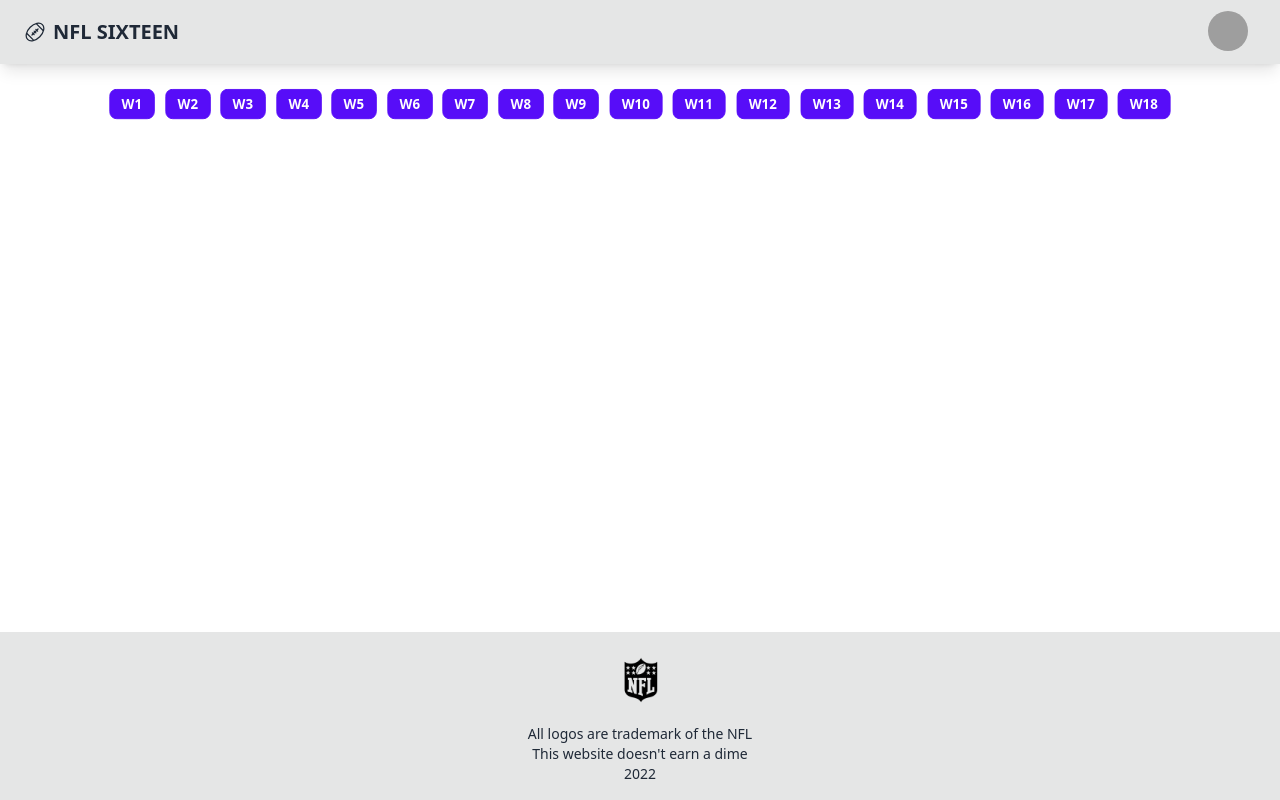
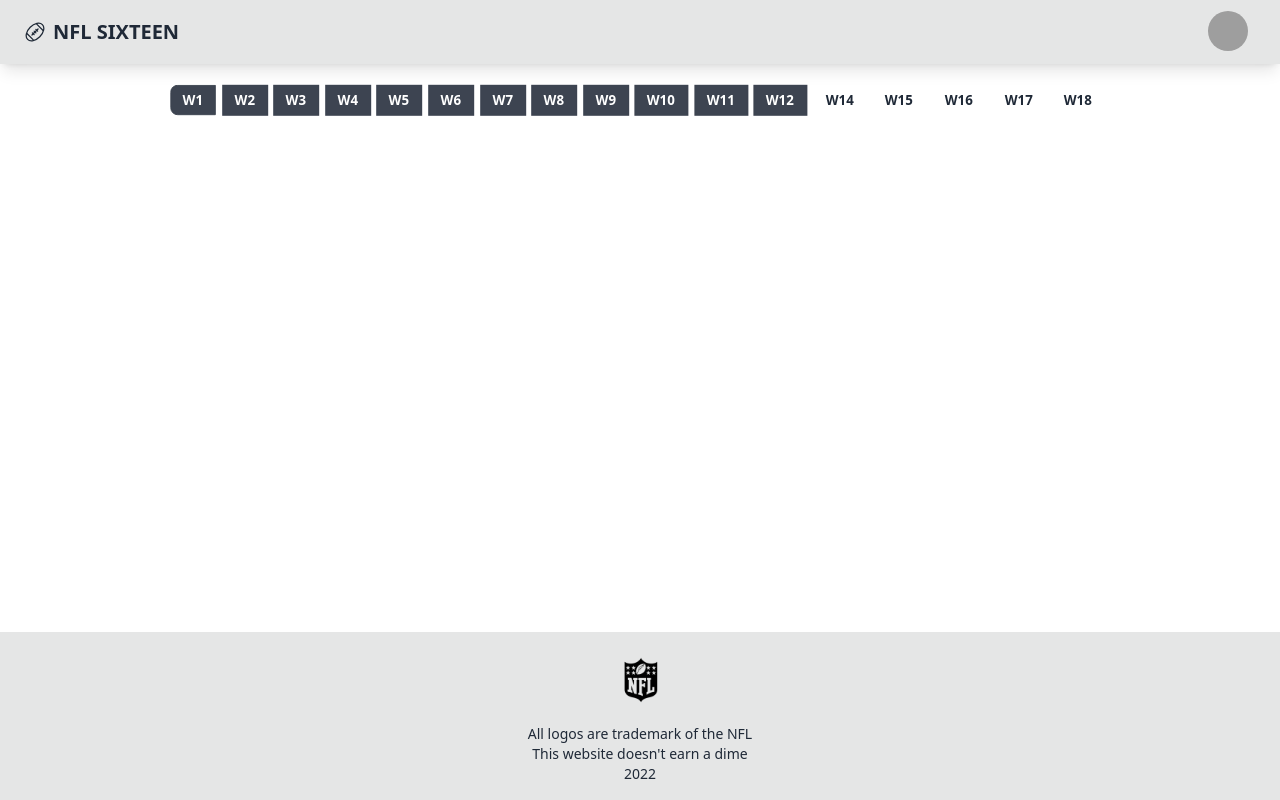
Before and after one commit to jcampanotto/nfl-sixteen, a React (Create React App) app: page / in a window 1280 px wide. Built offline with nearby package versions, Linux system fonts and the light colour scheme; grey boxes are pictures that could not be loaded.

Commit message:
Added radio buttons for week selection instead

```diff
--- a/src/App.js
+++ b/src/App.js
@@ -1,7 +1,7 @@
 import Footer from "./components/layout/Footer";
 import Navbar from "./components/layout/Navbar";
-import WeekBubbles from "./components/WeekBubbles";
 import WeekDropdown from "./components/WeekDropdown";
+import WeekBubbleList from "./components/WeekBubbleList";
 
 function App() {
   return (
@@ -10,7 +10,7 @@
       <Navbar/>
       <main className='container mx-auto px-3 pb-12 h-full'>
         <WeekDropdown/>
-        <WeekBubbles/>
+        <WeekBubbleList/>
       </main>
       <Footer/>
     </div>
--- /dev/null
+++ b/src/components/WeekBubbleItem.jsx
@@ -0,0 +1,17 @@
+function WeekBubbleItem({item}) {
+  const currentWeek = 12 // toy value; will actually fetch from Context API / App State which is itself fetched by the NFL API
+  // Setting a default checked is a little more complicated and will be a part of the onChange I think. Not sure yet but it's not trivial
+
+  if (item.weekNum > currentWeek) {
+    return (
+      <input key={item} type="radio" name="weekSelection" value={item.weekNum} data-title={`W${item.weekNum}`} className="btn btn-primary btn-sm mr-1 btn-ghost" />
+    )
+  }
+
+  return (
+    <input key={item} type="radio" name="weekSelection" value={item.weekNum} data-title={`W${item.weekNum}`} className="btn btn-sm mr-1" />
+  )
+
+}
+
+export default WeekBubbleItem
--- /dev/null
+++ b/src/components/WeekBubbleList.jsx
@@ -0,0 +1,26 @@
+import WeekData from './data/WeekData'
+import WeekBubbleItem from './WeekBubbleItem'
+
+function WeekBubbleList() {
+  console.log(WeekData)
+  function changeWeek(event) {
+    console.log(event.target.value)
+  }
+
+  return (
+    <>
+    {/* WDropdown displayed at <= 1120px => See WeekDropdown.jsx component*/}
+
+    {/* WBubbles displayed at > 1120px */}
+    <div className="weekBubblesContainer flex align-center justify-center container m-auto mt-5 hidden">
+      <div className="btn-group" onChange={changeWeek}>
+        {WeekData.map((item, i) => (
+          <WeekBubbleItem key={item.weekNum} item={item} />
+        ))}
+      </div>
+    </div>
+    </>
+  )
+}
+
+export default WeekBubbleList
--- a/src/components/WeekBubbles.jsx
+++ /dev/null
@@ -1,31 +0,0 @@
-function WeekBubbles() {
-  return (
-    <>
-    {/* Week Dropdown displayed at <= 1120px => See WeekDropdown.jsx component*/}
-
-    {/* Week Bubbles displayed at > 1120px */}
-    <div className="weekBubblesContainer flex align-center justify-center container m-auto mt-5 hidden">
-    <button className="btn btn-primary btn-sm m-1">W1</button>
-    <button className="btn btn-primary btn-sm m-1">W2</button>
-    <button className="btn btn-primary btn-sm m-1">W3</button>
-    <button className="btn btn-primary btn-sm m-1">W4</button>
-    <button className="btn btn-primary btn-sm m-1">W5</button>
-    <button className="btn btn-primary btn-sm m-1">W6</button>
-    <button className="btn btn-primary btn-sm m-1">W7</button>
-    <button className="btn btn-primary btn-sm m-1">W8</button>
-    <button className="btn btn-primary btn-sm m-1">W9</button>
-    <button className="btn btn-primary btn-sm m-1">W10</button>
-    <button className="btn btn-primary btn-sm m-1">W11</button>
-    <button className="btn btn-primary btn-sm m-1">W12</button>
-    <button className="btn btn-primary btn-sm m-1">W13</button>
-    <button className="btn btn-primary btn-sm m-1">W14</button>
-    <button className="btn btn-primary btn-sm m-1">W15</button>
-    <button className="btn btn-primary btn-sm m-1">W16</button>
-    <button className="btn btn-primary btn-sm m-1">W17</button>
-    <button className="btn btn-primary btn-sm m-1">W18</button>
-    </div>
-    </>
-  )
-}
-
-export default WeekBubbles
--- /dev/null
+++ b/src/components/data/WeekData.js
@@ -0,0 +1,72 @@
+const WeekData = [
+  {
+    weekNum: 1,
+    current: false,
+  },
+  {
+    weekNum: 2,
+    current: false,
+  },
+  {
+    weekNum: 3,
+    current: false,
+  },
+  {
+    weekNum: 4,
+    current: false,
+  },
+  {
+    weekNum: 5,
+    current: false,
+  },
+  {
+    weekNum: 6,
+    current: false,
+  },
+  {
+    weekNum: 7,
+    current: false,
+  },
+  {
+    weekNum: 8,
+    current: false,
+  },
+  {
+    weekNum: 9,
+    current: false,
+  },
+  {
+    weekNum: 10,
+    current: false,
+  },
+  {
+    weekNum: 11,
+    current: false,
+  },
+  {
+    weekNum: 12,
+    current: false,
+  },
+  {
+    weekNum: 14,
+    current: false,
+  },
+  {
+    weekNum: 15,
+    current: false,
+  },
+  {
+    weekNum: 16,
+    current: false,
+  },
+  {
+    weekNum: 17,
+    current: false,
+  },
+  {
+    weekNum: 18,
+    current: false,
+  },
+]
+
+export default WeekData
```
